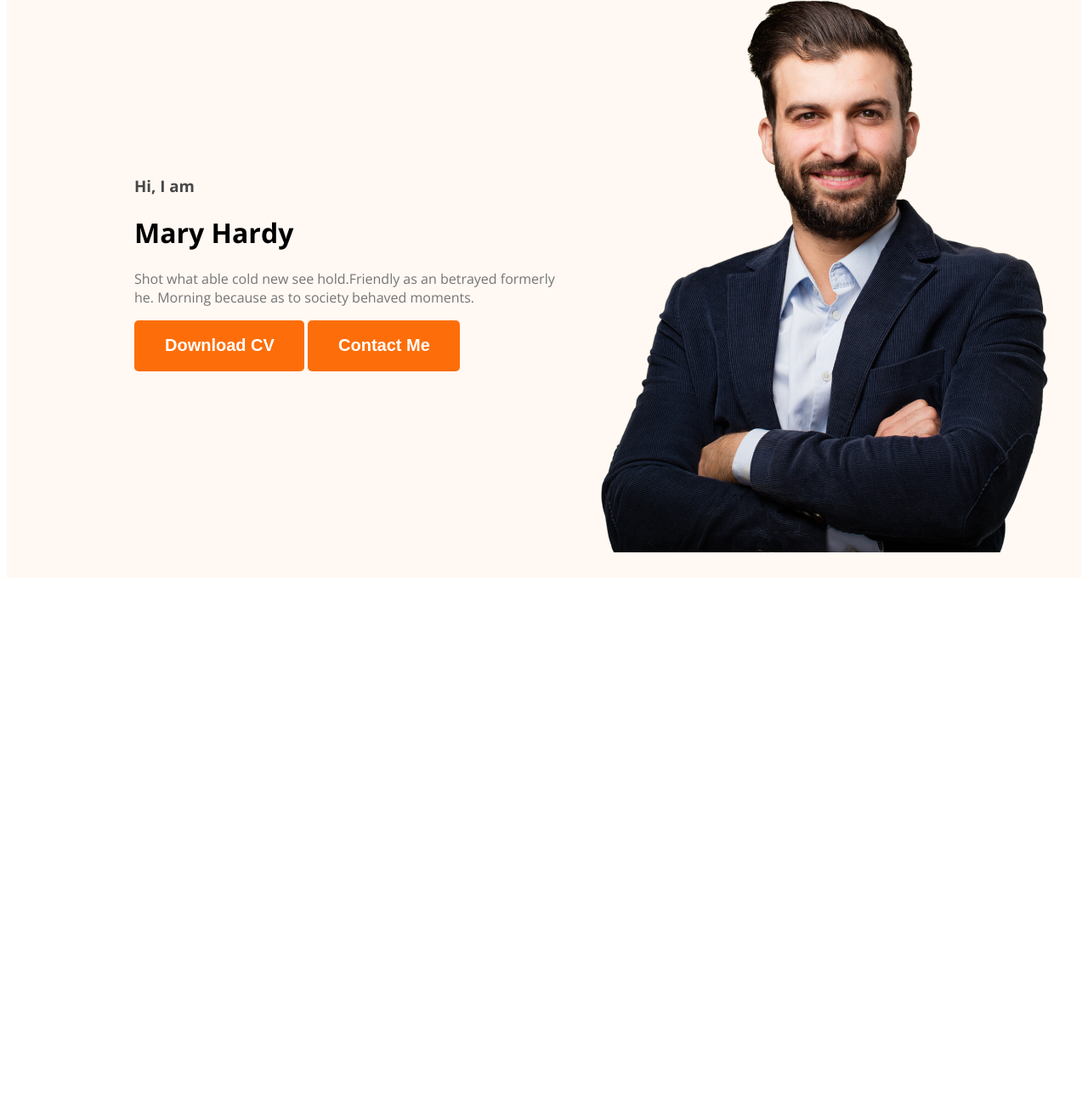
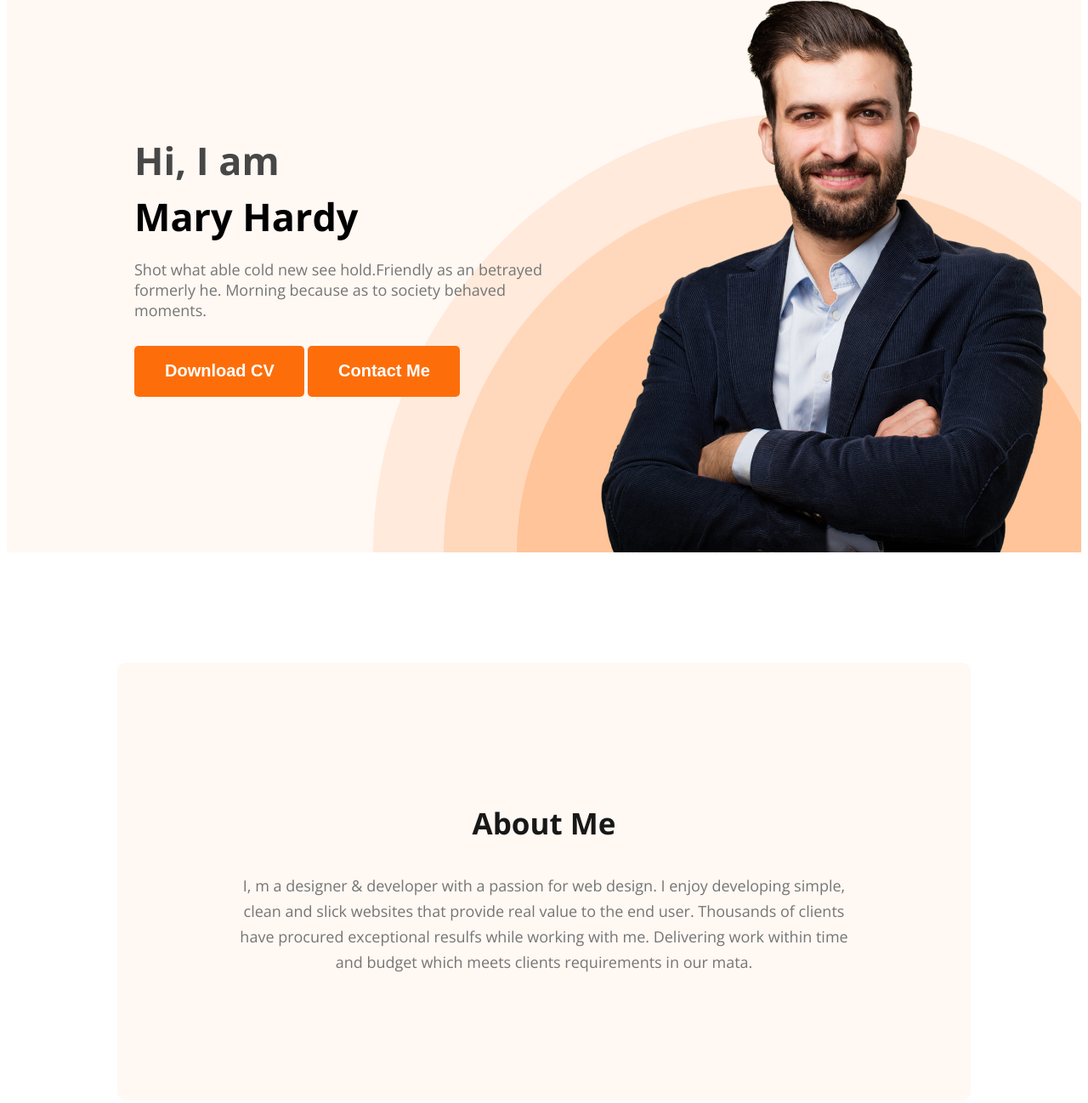
Before and after one commit to mamun464/Developer-Portfolio, a plain HTML site: page index.html in a window 1280 px wide. Shown: the part 215-1513 px from the top of the page at 85% size. Before the commit the page ends 903 px from the top, so only its background shows below. Drawn offline with nearby package versions, Linux system fonts and the light colour scheme.

Commit message:
About section done

```diff
--- a/index.html
+++ b/index.html
@@ -30,7 +30,7 @@
             <div class="banner-content">
                 <h3 class="banner-greeting">Hi, I am</h3>
                 <h1 class="banner-title">Mary Hardy</h1>
-                <p>Shot what able cold new see hold.Friendly as an betrayed formerly he. Morning because as to society
+                <p class="banner-despt">Shot what able cold new see hold.Friendly as an betrayed formerly he. Morning because as to society
                     behaved moments.</p>
                 <button class="btn-primary">Download CV</button>
                 <button class="btn-primary">Contact Me</button>
@@ -40,7 +40,10 @@
 
     </header>
     <main>
-
+        <section class="about">
+            <h3 class="section-title">About Me</h3>
+            <p class="section-despt">I, m a designer & developer with a passion for web design. I enjoy developing simple, clean and slick websites that provide real value to the end user. Thousands of clients have procured exceptional resulfs while working with me. Delivering work within time and budget which meets clients requirements in our mata.</p>
+        </section>
     </main>
     <footer></footer>
 </body>
--- a/styles/protfolio.css
+++ b/styles/protfolio.css
@@ -27,16 +27,19 @@ nav {
     margin: 0px 200px;
 }
 
-.banner{
-    padding: 30px 30px 30px 150px;
+.banner {
+    padding: 30px 30px 0px 150px;
     display: flex;
     align-items: center;
+    justify-content: space-between;
 }
 
-.banner .profile-pic{
+.banner .profile-pic {
     width: 584px;
     height: 676px;
     flex-shrink: 0;
+
+
 }
 
 .nav-title {
@@ -46,13 +49,33 @@ nav {
 
 }
 
-.banner-greeting{
+.banner-greeting {
     color: #474747;
+    font-size: 45px;
+    font-weight: 600;
+    margin: 0px;
 }
 
-.banner p{
+.banner-title {
+    font-size: 45px;
+    font-weight: 600;
+    margin-top: 5px;
+    margin-bottom: 20px;
+}
+
+.banner-despt {
+    margin: 0px;
     color: #757575;
+    font-size: 18px;
+    margin-bottom: 30px;
+
 }
+
+.banner-content {
+    max-width: 500px;
+}
+
+
 
 nav>ul {
     display: flex;
@@ -68,8 +91,12 @@ nav li {
 
 
 }
-.header{
+
+.header {
     background-color: #FFF8F3;
+    background-image: url(../images/header_bg.png);
+    background-repeat: no-repeat;
+    background-position: bottom right;
 }
 
 nav a {
@@ -81,3 +108,30 @@ nav a {
     font-weight: 400;
 
 }
+
+/* section about */
+
+.about {
+    border-radius: 10px;
+    background: #FFF8F3;
+    padding: 130px;
+    margin: 130px;
+}
+
+.section-title {
+    color: #181818;
+    text-align: center;
+    font-size: 35px;
+    font-weight: 700;
+
+}
+
+.section-despt {
+    color:  #757575;
+    text-align: center;
+    font-size: 18px;
+
+    font-weight: 400;
+    line-height: 30px;
+    /* 166.667% */
+}
```
